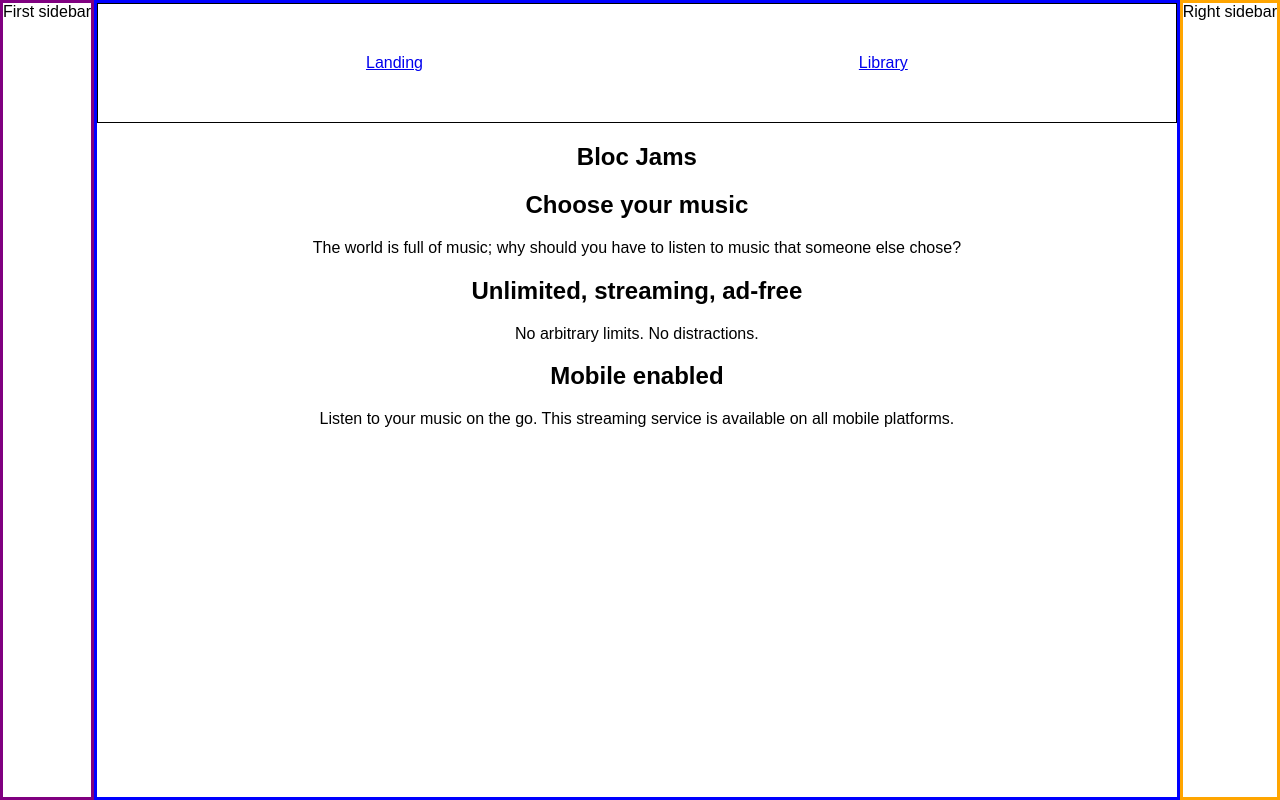
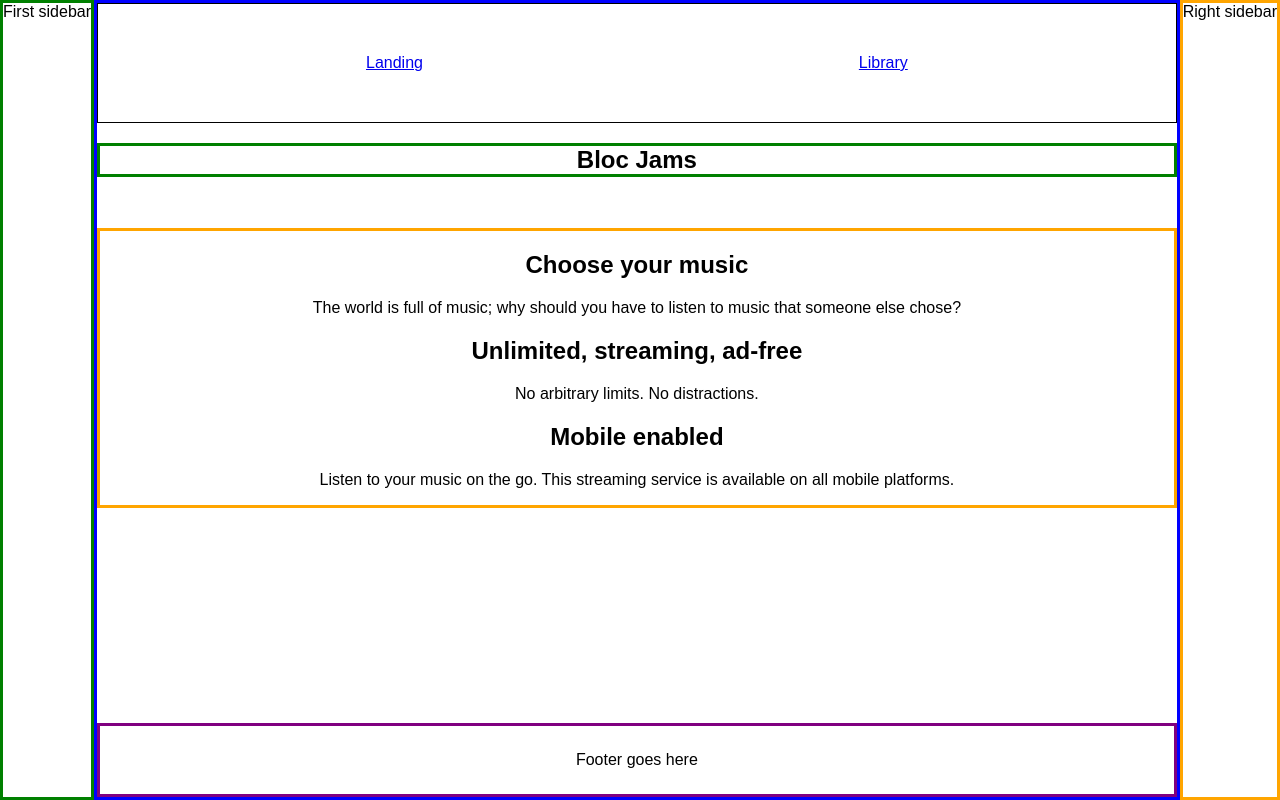
Before and after one commit to sansae/bloc-jams-react, a React (Create React App) app: page / in a window 1280 px wide. Built offline with nearby package versions, Linux system fonts and the light colour scheme.

Commit message:
add footer

```diff
--- a/src/App.css
+++ b/src/App.css
@@ -34,14 +34,31 @@ nav {
   border: 3px solid blue;
   order: 2;
   flex: 1;
+  flex-direction: column;
+  display: flex;
+  justify-content: space-between;
 }
 
 .first-sidebar {
   order: 1;
-  border: 3px solid purple;
+  border: 3px solid green;
 }
 
 .second-sidebar {
   border: 3px solid orange;
   order: 3;
 }
+
+.footer {
+  border: 3px solid purple;
+  padding: 25px;
+}
+
+.header h1 {
+  border: 3px solid green;
+}
+
+.selling-points {
+  border: 3px solid orange;
+  margin-bottom: 17%;
+}
--- a/src/App.js
+++ b/src/App.js
@@ -12,7 +12,7 @@ class App extends Component {
         <section className="content">
           <div className="columns">
             <main className="main">
-              <header>
+              <header className="header">
                 <nav>
                   <Link to='/'>Landing</Link>
                   <Link to='/library'>Library</Link>
@@ -22,6 +22,9 @@ class App extends Component {
               <Route exact path="/" component={Landing} />
               <Route path="/library" component={Library} />
               <Route path="/album/:slug" component={Album} />
+              <footer className="footer">
+                Footer goes here
+              </footer>
             </main>
             <aside className="first-sidebar">First sidebar</aside>
             <aside className="second-sidebar">Right sidebar</aside>
```
